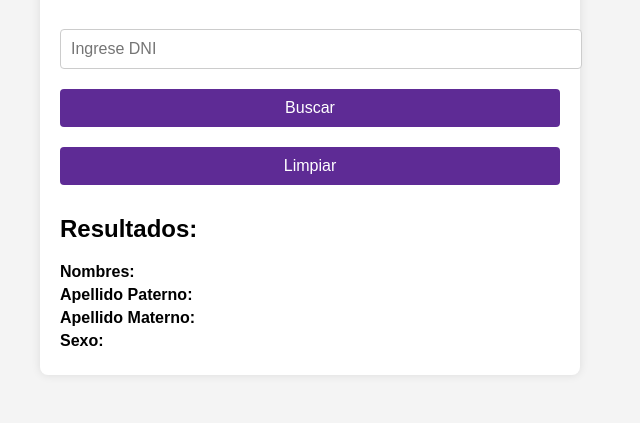
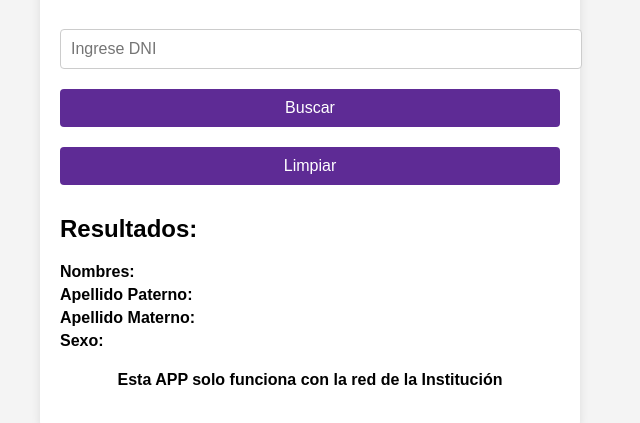
Before and after one commit to CarloHRA/APPConsultaDoc, a website: page index.html in a window 1280 px wide. Shown: the part 211-634 px from the top of the page, without its empty margins (330-970 px from the left). Drawn offline with Linux system fonts and the light colour scheme.

Commit message:
Update index.html

```diff
--- a/index.html
+++ b/index.html
@@ -109,6 +109,7 @@
                 </div>
             </div>
         </div>
+        <h4>Esta APP solo funciona con la red de la Institución</h4>
     </div>
 
     <script>
```
